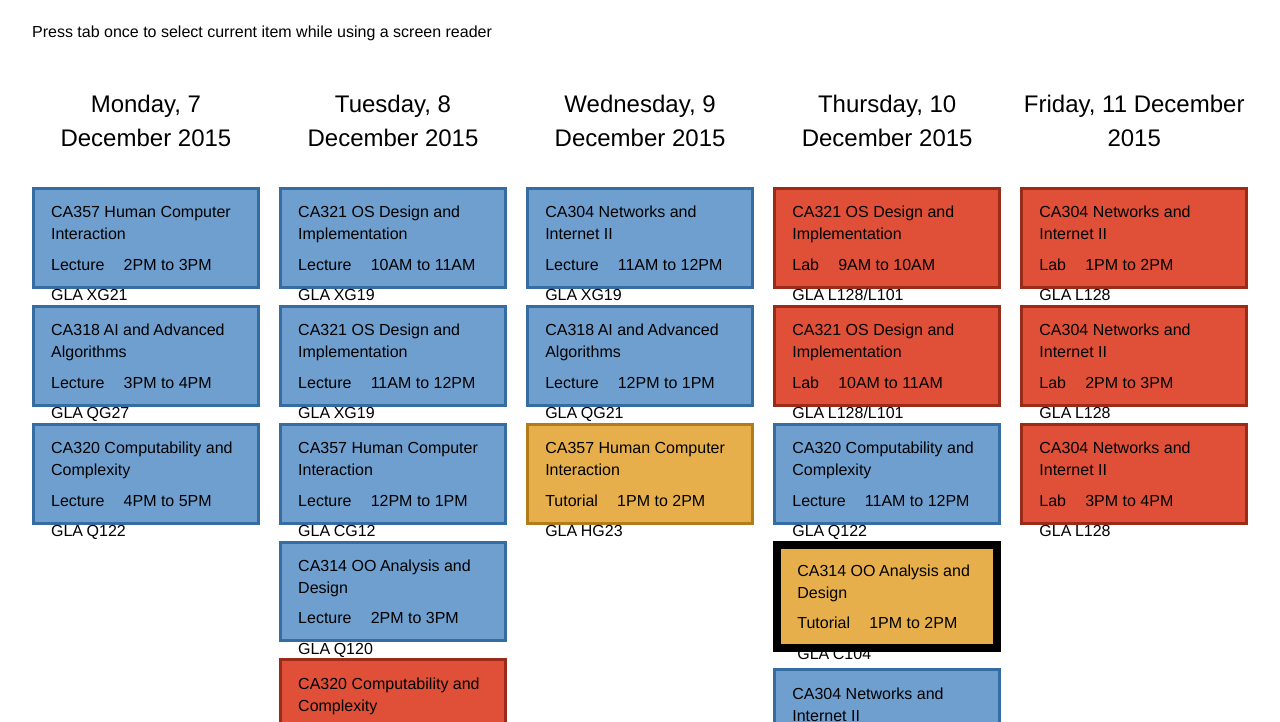
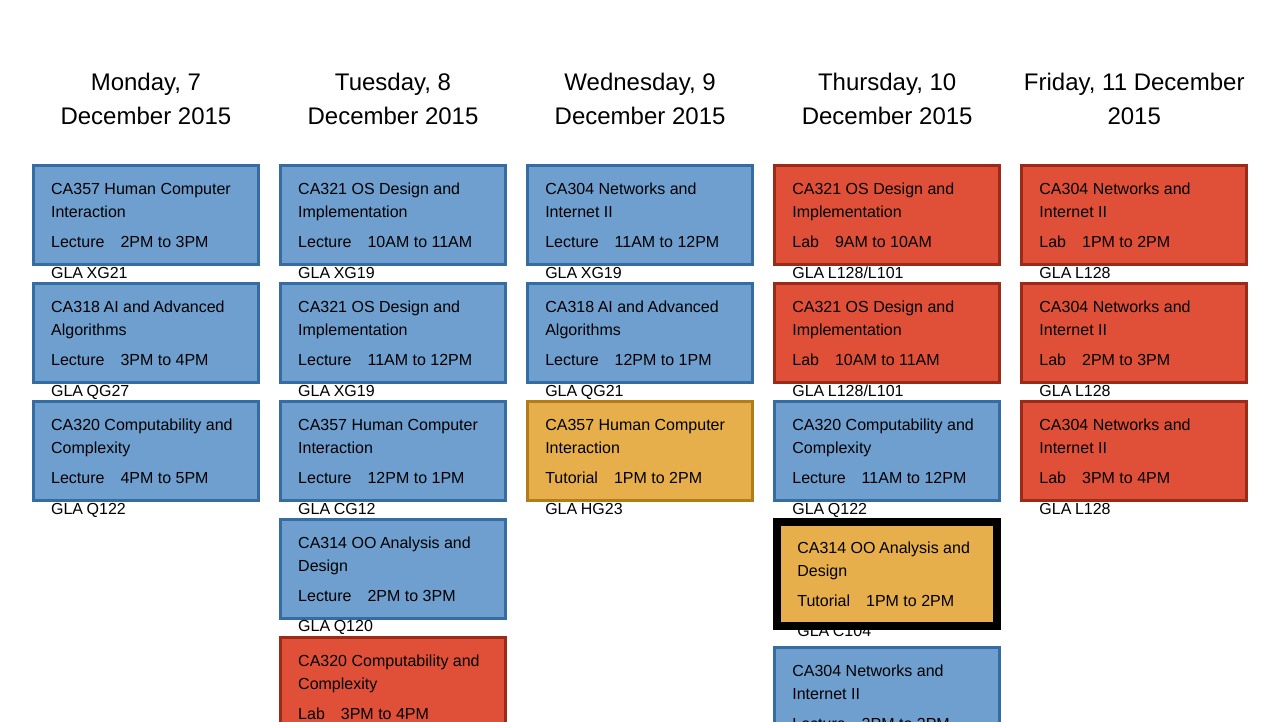
Before and after one commit to okeefj22/dcutt, a plain HTML site: page index.html in a window 1280 px wide. Shown: the part 78-800 px from the top of the page. Drawn offline with Linux system fonts and the light colour scheme.

Commit message:
last change didn't work

```diff
--- a/css/mine.scss
+++ b/css/mine.scss
@@ -12,6 +12,12 @@ $blue: #6e9fcf;
 .header {
 
 	padding: 0;
+
+	p {
+
+		position: absolute;
+		left: -1000px;
+	}
 }
 
 .date {
@@ -37,7 +43,7 @@ $blue: #6e9fcf;
 
 	span {
 
-		padding: .5em .2em 0 1em;
+		padding: .5em 0 0 1em;
 
 		&.type, &.time, &.location {
 
```
Also changed, not shown: css/mine.css.
